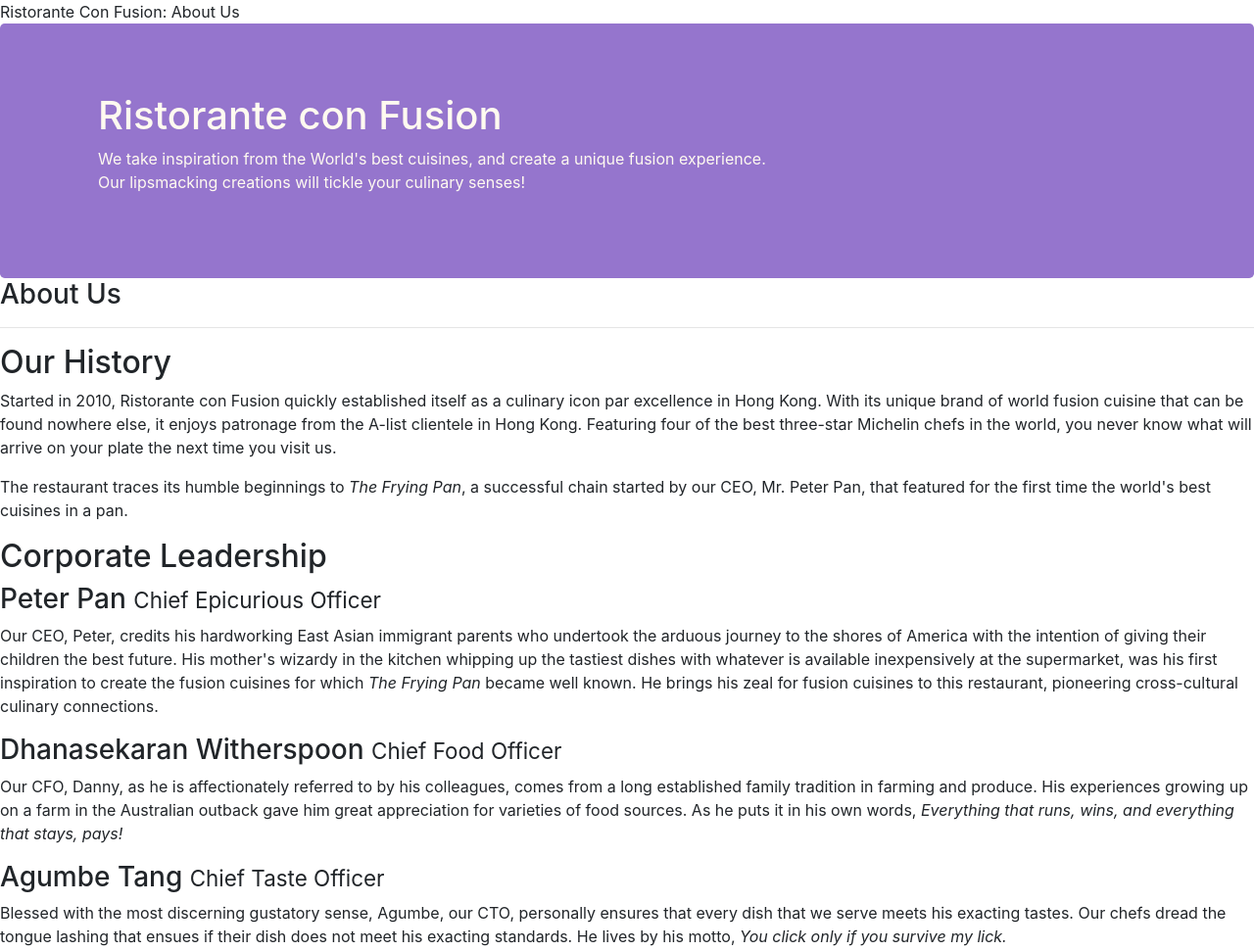
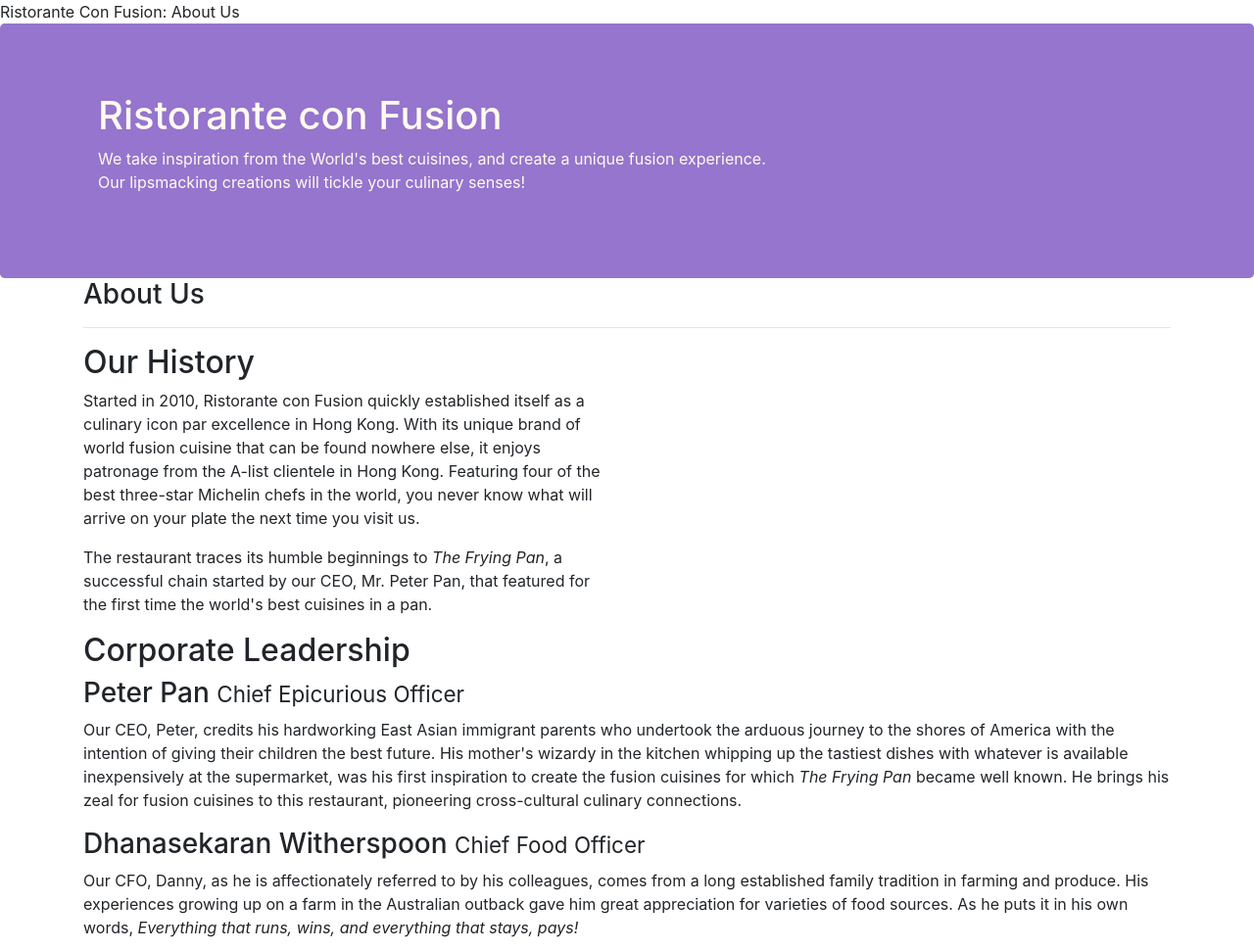
Before and after one commit to ohGeezAlly/conFusion, a website: page aboutus.html in a window 1280 px wide. Shown: the top 971 px of the page at 98% size. Drawn offline with nearby package versions, Linux system fonts and the light colour scheme.

Commit message:
Beginning of Task 3

```diff
--- a/aboutus.html
+++ b/aboutus.html
@@ -29,7 +29,7 @@
         </div>
     </header>
 
-    <div>
+    <div class="container">
         <div>
             <div>
                <h3>About Us</h3>
@@ -37,13 +37,13 @@
             </div>
         </div>
 
-        <div>
-            <div>
+        <div class="row">
+            <div class="col- 12 col sm-6 flex-first">
                 <h2>Our History</h2>
                 <p>Started in 2010, Ristorante con Fusion quickly established itself as a culinary icon par excellence in Hong Kong. With its unique brand of world fusion cuisine that can be found nowhere else, it enjoys patronage from the A-list clientele in Hong Kong.  Featuring four of the best three-star Michelin chefs in the world, you never know what will arrive on your plate the next time you visit us.</p>
                 <p>The restaurant traces its humble beginnings to <em>The Frying Pan</em>, a successful chain started by our CEO, Mr. Peter Pan, that featured for the first time the world's best cuisines in a pan.</p>
             </div>
-            <div>
+            <div class="col- col-sm flex-last">
             </div>
         </div>
 
```
